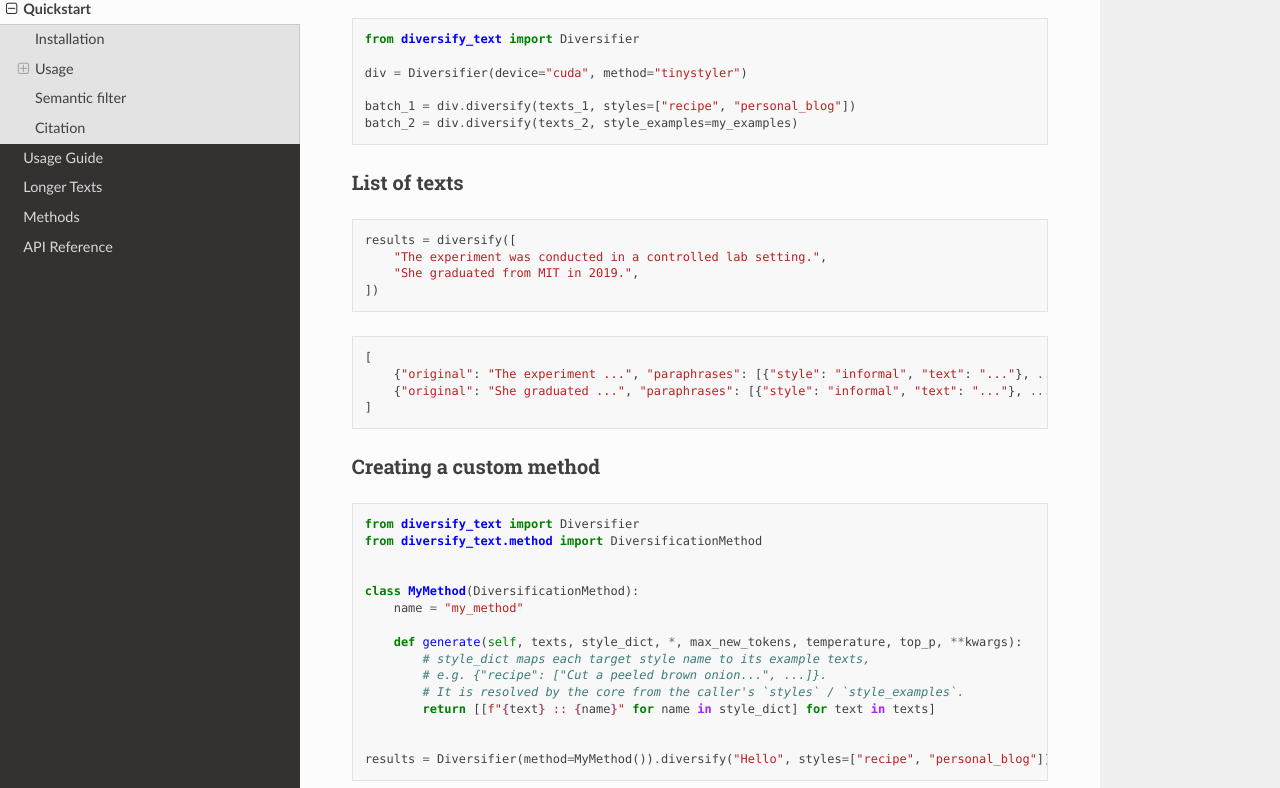
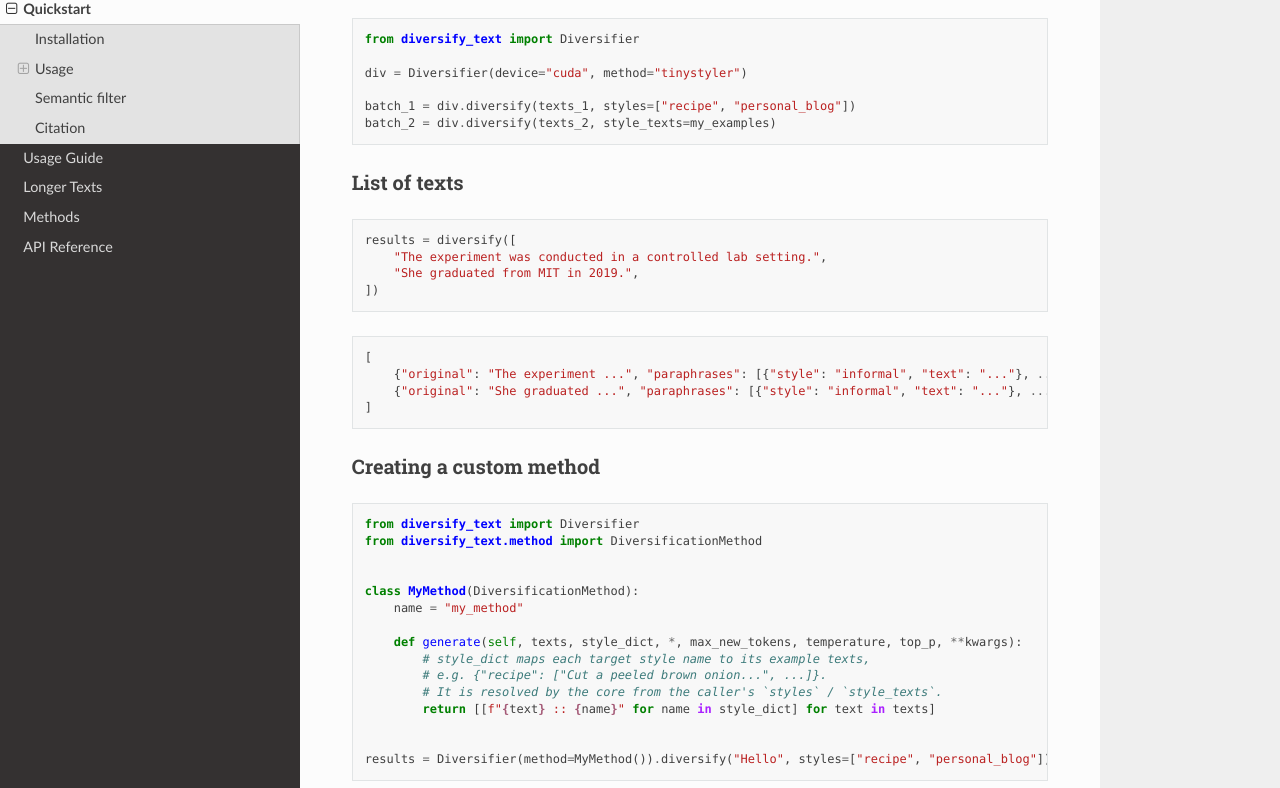
Before and after one commit to AnnaWegmann/diversify_text, a Sphinx documentation site: the page built from docs/quickstart.md, in a window 1280 px wide and 1400 px high, scrolled down 3462 px. Shown: the part 144-932 px from the top of the window. Built offline with Sphinx 7.4.7 and the Read the Docs theme 3.1.0, drawn with Linux system fonts in a browser that asks for light colours; some of the changed text lies outside the part shown.

Commit message:
- rename style_examples to style_texts
Co-Authored-By: Claude Fable 5 <noreply@anthropic.com>

````diff
--- a/README.md
+++ b/README.md
@@ -93,13 +93,13 @@ Unknown names and out-of-range indices raise an error listing what is available.
 
 ### Bring your own style examples
 
-Pass `style_examples` to define target styles with your own texts. A flat list is one style; a list of lists is several styles; a dict maps style names to example sets:
+Pass `style_texts` to define target styles with your own texts. A flat list is one style; a list of lists is several styles; a dict maps style names to example sets:
 
 ```python
 # one style, defined by its example texts
 results = diversify(
     "The experiment was conducted in a controlled lab setting.",
-    style_examples=[
+    style_texts=[
         "We found something really interesting — check this out!",
         "You won't believe how well this worked!",
     ],
@@ -108,7 +108,7 @@ results = diversify(
 # several styles, named
 results = diversify(
     "The experiment was conducted in a controlled lab setting.",
-    style_examples={
+    style_texts={
         "academic": [
             "The results demonstrate a statistically significant effect.",
             "Participants were randomly assigned to one of two conditions.",
@@ -131,7 +131,7 @@ results = diversify(
 }]
 ```
 
-`styles` and `style_examples` can be combined in one call (bank styles come first in the output). `n` cannot be combined with either — the number of styles is already determined, so passing `n` raises an error.
+`styles` and `style_texts` can be combined in one call (bank styles come first in the output). `n` cannot be combined with either — the number of styles is already determined, so passing `n` raises an error.
 
 ### Repeats
 
@@ -166,7 +166,7 @@ The default style transfer method is [TinyStyler](https://huggingface.co/tinysty
 results = diversify(
     "The experiment was conducted in a controlled lab setting.",
     method="prompting",
-    style_examples={
+    style_texts={
         "academic": [
             "The results demonstrate a statistically significant effect.",
             "Participants were randomly assigned to one of two conditions.",
@@ -197,7 +197,7 @@ from diversify_text import Diversifier
 div = Diversifier(device="cuda", method="tinystyler")
 
 batch_1 = div.diversify(texts_1, styles=["recipe", "personal_blog"])
-batch_2 = div.diversify(texts_2, style_examples=my_examples)
+batch_2 = div.diversify(texts_2, style_texts=my_examples)
 ```
 
 ### List of texts
@@ -229,7 +229,7 @@ class MyMethod(DiversificationMethod):
     def generate(self, texts, style_dict, *, max_new_tokens, temperature, top_p, **kwargs):
         # style_dict maps each target style name to its example texts,
         # e.g. {"recipe": ["Cut a peeled brown onion...", ...]}.
-        # It is resolved by the core from the caller's `styles` / `style_examples`.
+        # It is resolved by the core from the caller's `styles` / `style_texts`.
         return [[f"{text} :: {name}" for name in style_dict] for text in texts]
 
 
--- a/docs/methods.rst
+++ b/docs/methods.rst
@@ -153,7 +153,7 @@ A custom template must contain both the ``[DOCUMENT SEGMENT]`` and
    )
 
 **Style examples.** Styles come from the shared style bank; select them with
-the top-level ``styles`` parameter (or pass your own via ``style_examples``):
+the top-level ``styles`` parameter (or pass your own via ``style_texts``):
 
 .. code-block:: python
 
--- a/docs/usage.rst
+++ b/docs/usage.rst
@@ -5,7 +5,7 @@ Control number of styles
 ------------------------
 
 ``n`` selects how many of the default styles are used — one paraphrase
-per style. It cannot be combined with ``styles`` or ``style_examples``:
+per style. It cannot be combined with ``styles`` or ``style_texts``:
 
 .. code-block:: python
 
@@ -121,7 +121,7 @@ Selecting styles
 Every paraphrase is produced by transferring the input text into a target
 style, and each target style is defined by a set of example texts. Select
 built-in styles from the style bank with ``styles`` (by name and/or
-0-based index), or define your own with ``style_examples``; both can be
+0-based index), or define your own with ``style_texts``; both can be
 combined in one call. One paraphrase is generated per style:
 
 .. code-block:: python
@@ -129,7 +129,7 @@ combined in one call. One paraphrase is generated per style:
    results = diversify(
        "The experiment was conducted in a controlled lab setting.",
        styles=["research_article", "personal_blog", "recipe"],
-       style_examples={
+       style_texts={
            "telegraphic": ["Key finding: effect confirmed. Details follow."],
        },
    )
````
Also changed, not shown: 5 other files.
